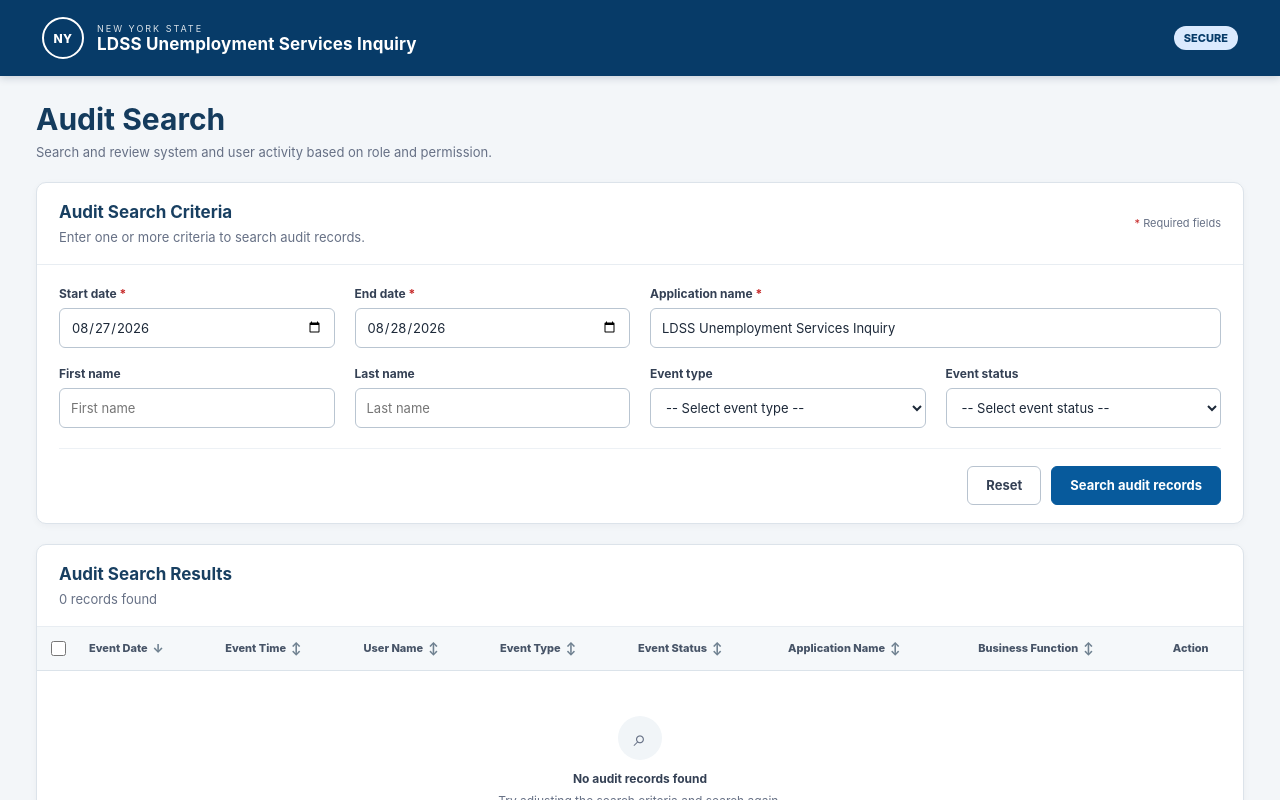
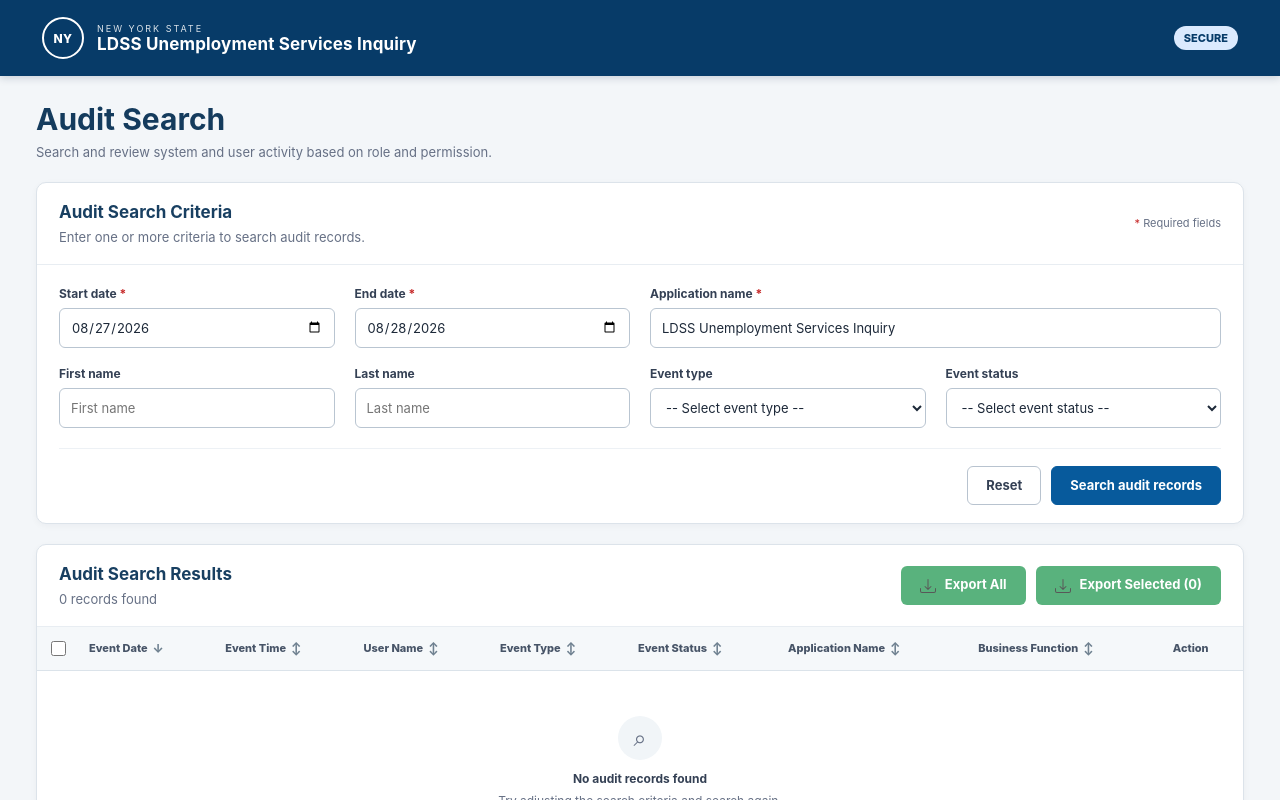
Before and after one commit to Rajeev1112/ldss-audit-search-angular-ui, an Angular app: page / in a window 1280 px wide. Shown: the top 800 px of the page. Built offline with nearby package versions, Linux system fonts and the light colour scheme.

Commit message:
Update export button logic in audit search results

```diff
--- a/src/app/app-audit-search-results/audit-search-results.component.html
+++ b/src/app/app-audit-search-results/audit-search-results.component.html
@@ -4,12 +4,12 @@
       <h2>Audit Search Results</h2>
       <p *ngIf="searched">{{ records.length }} record{{ records.length === 1 ? '' : 's' }} found</p>
     </div>
-    <div class="export-controls" *ngIf="records.length > 0">
+    <div class="export-controls" >
       <div class="export-dropdown">
-        <button type="button" class="btn btn-export" (click)="exportToExcel(false)"><img src="/download.svg" alt="Download" class="icon"> Export All</button>
+        <button type="button" [disabled]="selectedIds.size || records.length==0" class="btn btn-export" (click)="exportToExcel(false)"><img src="/download.svg" alt="Download" class="icon"> Export All</button>
       </div>
-      <div class="export-dropdown" *ngIf="selectedIds.size > 0">
-        <button type="button" class="btn btn-export" (click)="exportToExcel(true)"><img src="/download.svg" alt="Download" class="icon"> Export Selected ({{ selectedIds.size }})</button>
+      <div class="export-dropdown">
+        <button type="button" [disabled]="!selectedIds.size" class="btn btn-export" (click)="exportToExcel(true)"><img src="/download.svg" alt="Download" class="icon"> Export Selected ({{ selectedIds.size }})</button>
       </div>
     </div>
   </div>
```
